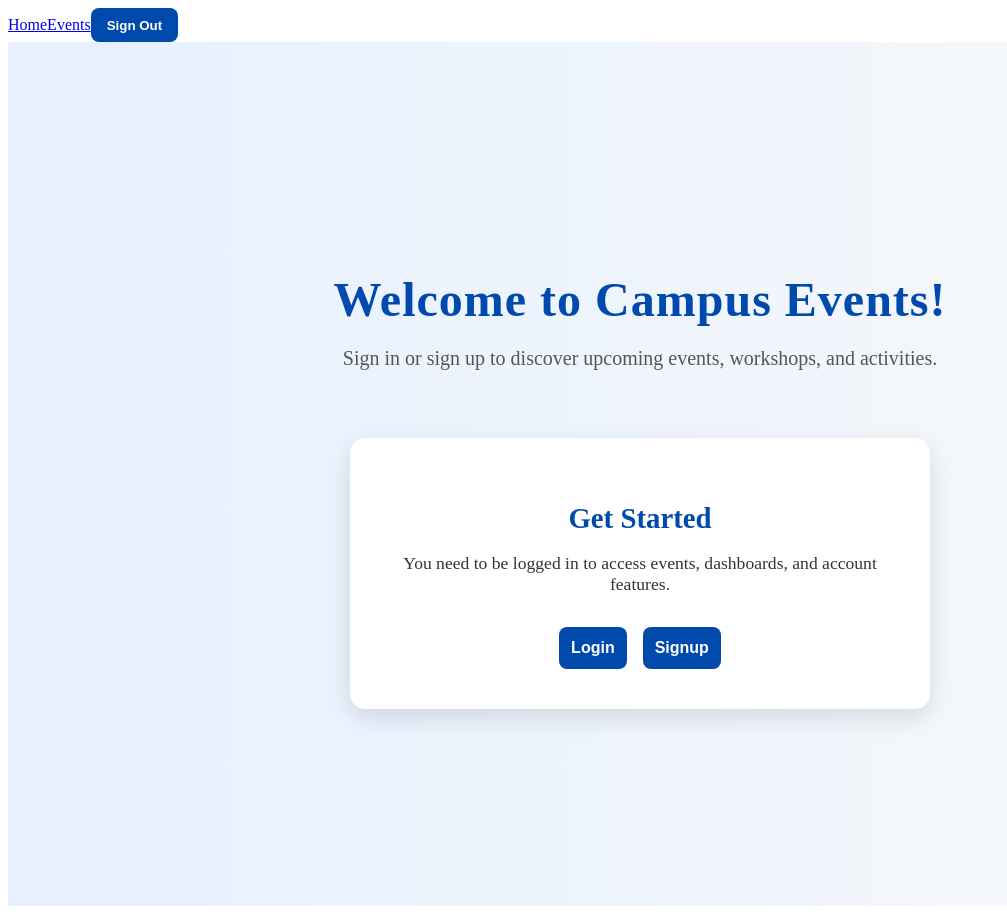
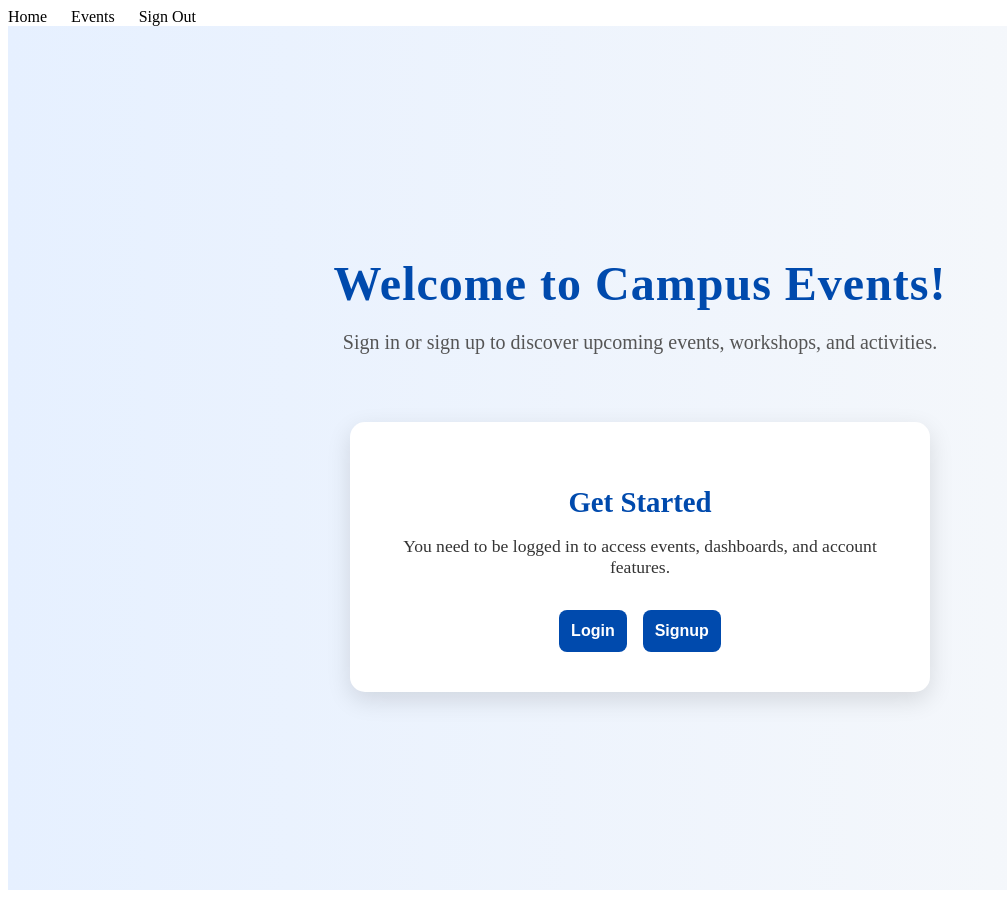
Before and after one commit to Jad-Atieh/SOEN-341-Project-Fall-2025, a React (Vite) app in the folder frontend/: page / in a window 1280 px wide. Shown: the whole page, without its empty margins (0-1007 px from the left). Built offline with nearby package versions, Linux system fonts and the light colour scheme; sample sign-in values are in the browser's storage.

Commit message:
fixed the nav bar style

```diff
--- a/frontend/src/App.jsx
+++ b/frontend/src/App.jsx
@@ -32,18 +32,18 @@ function Navbar() {
   };
 
   return (
-    <nav className="nav-bar">
-      <Link to="/">Home</Link>
+    <nav className="navbar">
+      <Link to="/">Home</Link> {" "}
 
       {isLoggedIn ? (
         <>
-          <Link to="/events">Events</Link>
-          <button onClick={handleLogout} className="logout-btn">Sign Out</button>
+          <Link to="/events">Events</Link> {"  "}
+          <button onClick={handleLogout} className="button-style">Sign Out</button>
         </>
       ) : (
         <>
-          <Link to="/login">Login</Link>
-          <Link to="/signup">Signup</Link>
+          <Link to="/login">Login</Link> {"  "}
+          <Link to="/signup">Signup</Link> {"  "}
         </>
       )}
     </nav>
--- a/frontend/src/styles/style.css
+++ b/frontend/src/styles/style.css
@@ -79,8 +79,22 @@
   color: #ff8c00;
 }
 
-/* Buttons */
-button {
+
+button[disabled] {
+  background-color: #ccc;
+  cursor: not-allowed;
+}
+
+/*********************************************************************************************************/
+/********************************       HOME PAGE         ************************************************/
+/*********************************************************************************************************/
+
+.home button:hover {
+  background-color: #003580;
+  transform: scale(1.03);
+}
+
+.home button {
   margin-top: auto;
   background-color: #004aad;
   color: #fff;
@@ -91,21 +105,6 @@ button {
   font-weight: 600;
   transition: all 0.2s ease-in-out;
 }
-
-button:hover {
-  background-color: #003580;
-  transform: scale(1.03);
-}
-
-button[disabled] {
-  background-color: #ccc;
-  cursor: not-allowed;
-}
-
-/*********************************************************************************************************/
-/********************************       HOME PAGE         ************************************************/
-/*********************************************************************************************************/
-
 .home-container {
   min-height: 100vh;
   display: flex;
@@ -183,3 +182,37 @@ button[disabled] {
   background-color: #003580;
   transform: scale(1.03);
 }
+
+
+/*********************************************************************************************************/
+/********************************       NAV BAR           ************************************************/
+/*********************************************************************************************************/
+
+
+.navbar {
+  display: flex;
+  gap: 1.5rem; /* Adds spacing between all items */
+}
+
+.navbar a,
+.button-style {
+  color: #000; /* Black text */
+  text-decoration: none; /* Remove underline by default */
+}
+
+.navbar a:hover,
+.button-style:hover {
+  color: #333; /* Slightly lighter black on hover */
+  text-decoration: underline; /* Add underline on hover */
+}
+
+.button-style {
+  background: none;
+  border: none;
+  padding: 0;
+  margin: 0;
+  font: inherit;
+  cursor: pointer;
+  border-radius: 0;
+  display: inline;
+}
```
